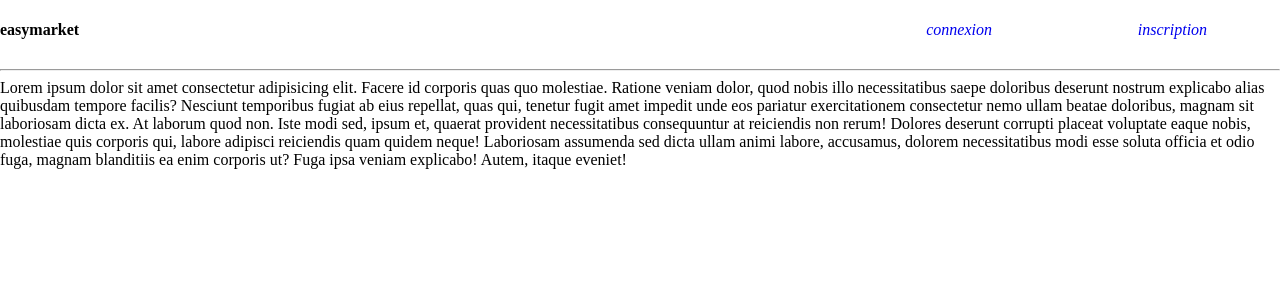
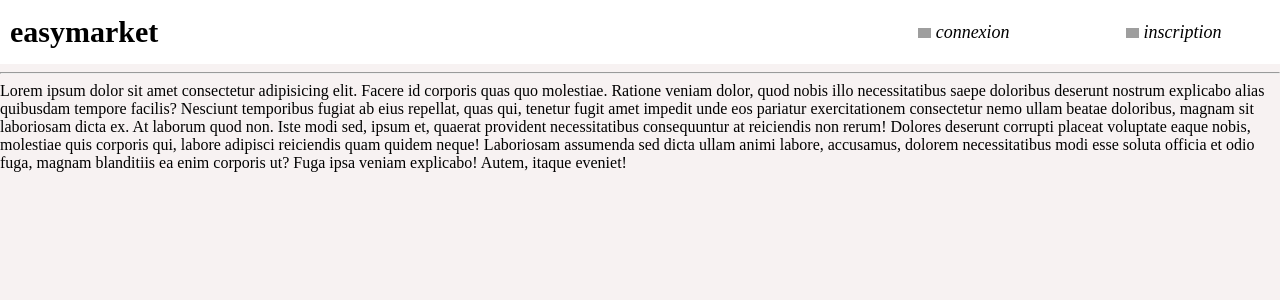
Before and after one commit to sylla156/pratique_e-commerce, a PHP site: page / in a window 1280 px wide. Shown: the top 300 px of the page. Run offline with PHP 8.4, Linux system fonts and the light colour scheme; grey boxes are pictures that could not be loaded.

Commit message:
feat: mise en placeholder et classanonymes

```diff
--- a/public/design/css/style.css
+++ b/public/design/css/style.css
@@ -1,7 +1,11 @@
+.icone {
+  width: 1vw;
+}
+
 body {
   padding: 0px;
   margin: 0px;
-  background: #ffffff;
+  background: #f7f2f2;
   color: #000000;
 }
 
@@ -9,12 +13,31 @@ body {
   display: flex;
   justify-content: space-between;
   align-items: center;
+  background-color: #ffffff;
 }
 .main__header--title {
   flex: 3;
   display: flex;
   justify-content: flex-start;
   align-items: center;
+  padding: 15px 10px;
+  margin: 0px;
+}
+@media all and (max-width: 1800px) and (min-width: 1025px) {
+  .main__header--title {
+    font-size: 30px;
+  }
+}
+@media all and (max-width: 1024px) and (min-width: 601px) {
+  .main__header--title {
+    font-size: 25px;
+  }
+}
+@media all and (max-width: 600px) and (min-width: 300px) {
+  .main__header--title {
+    flex: 1;
+    font-size: 20px;
+  }
 }
 .main__header--nav {
   flex: 1.5;
@@ -25,6 +48,29 @@ body {
 .main__header--nav a {
   text-decoration: none;
   font-style: italic;
+  color: #000000;
+}
+@media all and (max-width: 1800px) and (min-width: 1025px) {
+  .main__header--nav a {
+    font-size: 18px;
+  }
+}
+@media all and (max-width: 1024px) and (min-width: 601px) {
+  .main__header--nav a {
+    font-size: 16px;
+  }
+}
+@media all and (max-width: 600px) and (min-width: 300px) {
+  .main__header--nav a {
+    flex: 1;
+    font-size: 15px;
+    padding: 10px;
+    transition: all 0.4s;
+  }
+}
+.main__header--nav a:hover {
+  text-decoration: underline;
+  font-weight: bold;
 }
 
 /*# sourceMappingURL=style.css.map */
--- a/public/design/scss/module/_placeholder.scss
+++ b/public/design/scss/module/_placeholder.scss
@@ -0,0 +1,3 @@
+%icone {
+    width: 1vw;
+}
--- a/public/design/scss/module/_variable.scss
+++ b/public/design/scss/module/_variable.scss
@@ -1,4 +1,12 @@
 /// @type string
-$principaleBackgroundColor : #ffffff;
+$principaleBackgroundColor : #f7f2f2;
 /// @type string
 $principaleTextColor : #000000;
+/// @type string
+$principaleLinkColor : #000000;
+
+
+//=== === === === === === === === === === === ===
+
+///@type string
+$secondaryBackgroundColor : #ffffff;
--- /dev/null
+++ b/public/design/scss/module/classAnonyme.scss
@@ -0,0 +1,3 @@
+.icone {
+    @extend %icone;
+}
--- a/public/design/scss/style.scss
+++ b/public/design/scss/style.scss
@@ -1,7 +1,8 @@
 @import "./module/_mixin";
 @import "./module/variable";
 @import "./module/function";
-
+@import "./module/placeholder";
+@import "./module/classAnonyme";
 //=== === === === === === === === === ===
 
 body {
@@ -17,22 +18,57 @@ body {
     &__header {
         // #code of header
         @include flex(space-between);
-
+        background-color: $secondaryBackgroundColor;
         &--title {
             // #code of title
             flex: 3;
             @include flex(flex-start);
+            @include boite(15px 10px, 0px);
+
+            @include media('pc') {
+                font-size: 30px;
+            }
+
+            @include media('tablette') {
+                font-size: 25px;
+            }
+
+            @include media("mobile") {
+                flex: 1;
+                font-size: 20px;
+            }
         }
 
 
         &--nav {
             // #code of nav
             flex: 1.5;
-            @include flex(space-around,center);
+            @include flex(space-around, center);
 
             a {
                 text-decoration: none;
                 font-style: italic;
+                color: $principaleLinkColor;
+
+                @include media('pc') {
+                    font-size: 18px;
+                }
+
+                @include media('tablette') {
+                    font-size: 16px;
+                }
+
+                @include media("mobile") {
+                    flex: 1;
+                    font-size: 15px;
+                    padding: 10px;
+                    transition: all 0.4s;
+                }
+
+                &:hover {
+                    text-decoration: underline;
+                    font-weight: bold;
+                }
 
             }
         }
--- a/public/layout.php
+++ b/public/layout.php
@@ -15,8 +15,8 @@
         <header class="main__header">
             <h4 class="main__header--title"><?php echo $title_of_site ?? "e_commerce" ?></h4>
             <nav class="main__header--nav">
-                <p class="main__header--nav-connection"><a href="./">connexion</a></p>
-                <p class="main__header--nav-inscription"><a href="./">inscription</a></p>
+                <p class="main__header--nav-connection"><a href="./"><img src="https://encrypted-tbn0.gstatic.com/images?q=tbn:ANd9GcQY-W_0bbkoBLZ2OddOp9U2OpImyc9GT1q-xCbiP5QqfJ1wPc5Hor9N1jyzNLw5G838fz0&usqp=CAU" alt="->" srcset="" class="icone"> connexion</a></p>
+                <p class="main__header--nav-inscription"><a href="./"><img src="https://encrypted-tbn0.gstatic.com/images?q=tbn:ANd9GcQa87NpseB55wDGpS2YHfg5ibVEIZZIYqz_-A&usqp=CAU" alt="->" srcset="" class="icone"> inscription</a></p>
             </nav>
         </header>
         <hr>
```
Also changed, not shown: 1 other file.
